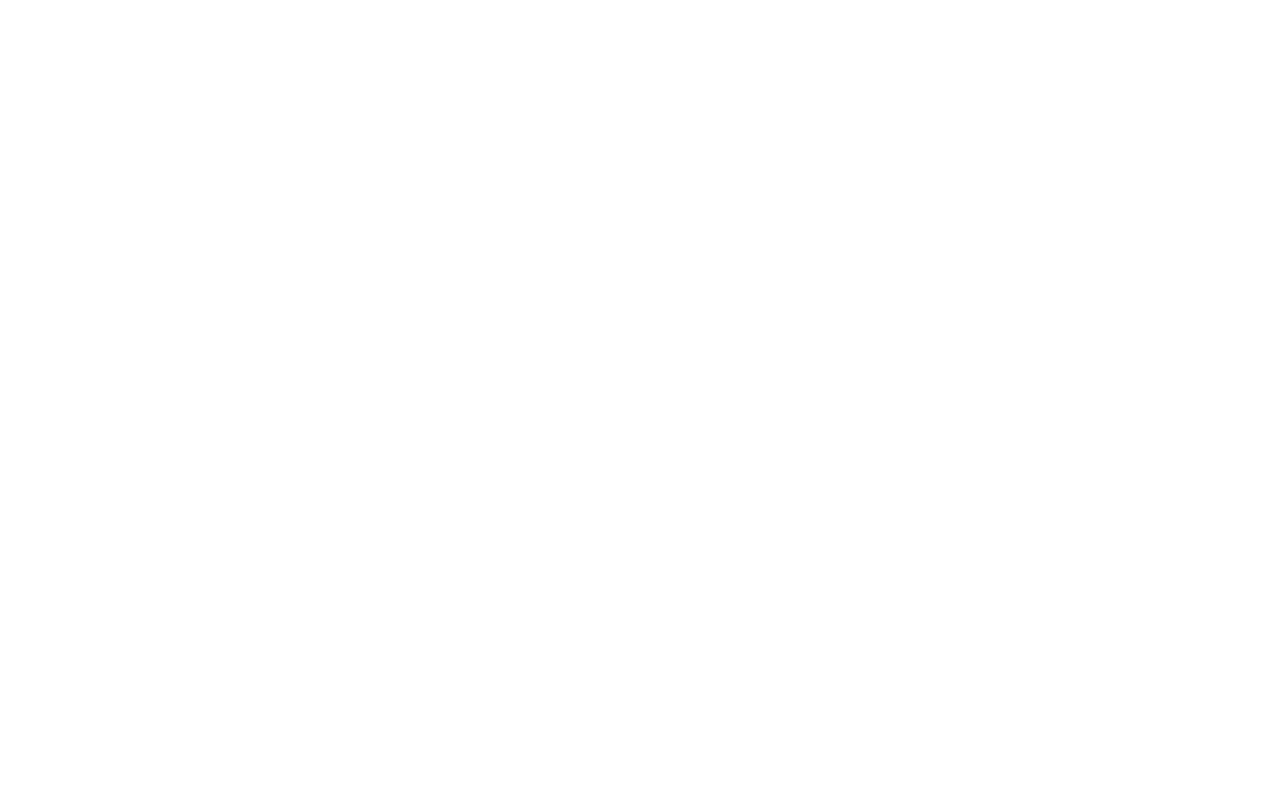
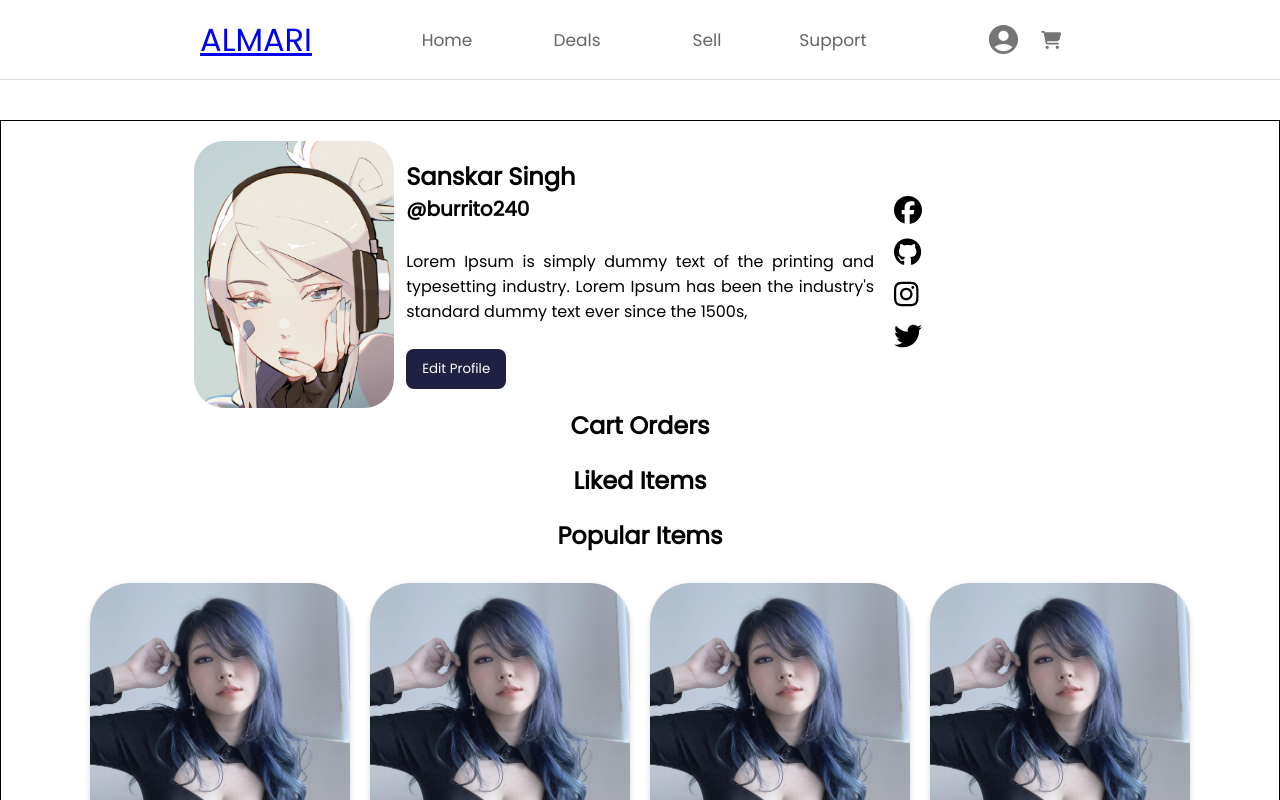
Before and after one commit to burr1to/almari, a React (Create React App) app: page /profile in a window 1280 px wide. Before the commit this address had no page. Shown: the top 800 px of the page. Built offline with nearby package versions, Linux system fonts and the light colour scheme.

Commit message:
profile-page

```diff
--- a/src/Routes.jsx
+++ b/src/Routes.jsx
@@ -3,14 +3,14 @@
 import IndividualPage from "./views/IndividualItems/Individual";
 import LandingPage from "./views/LandingPage/LandingPage";
 import Catalog from "./views/CatalogPage/CatalogPage";
-import PopularItemList from "./components/global/PopularItemList";
+import Profile from "./views/ProfilePage/ProfilePage";
 const Routedpath = () => {
   return (
     <Routes>
       <Route path='/' element={<LandingPage />}></Route>
       <Route path='/product' element={<IndividualPage />}></Route>
       <Route path='/catalog' element={<Catalog />}></Route>
-      <Route path='/test' element={<PopularItemList />}></Route>
+      <Route path='/profile' element={<Profile />}></Route>
     </Routes>
   );
 };
--- a/src/components/global/PopularItemList.jsx
+++ b/src/components/global/PopularItemList.jsx
@@ -3,7 +3,7 @@
 import "./../statics/popular.css";
 
 function PopularItemList() {
-  const n = 5; // Or something else
+  const n = 4; // Or something else
 
   return (
     <div className='popular-item-list'>
--- a/src/components/statics/popular.css
+++ b/src/components/statics/popular.css
@@ -1,12 +1,15 @@
 .popular-item-box {
-  border: 1px solid black;
   display: inline-block;
+  box-shadow: 0 0.14px 2.29266px rgb(0 0 0 / 3%),
+    0 0.37px 4.42626px rgb(0 0 0 / 5%), 0 3px 7px rgb(0 0 0 / 9%);
   margin: 10px 10px;
+  border-radius: 40px;
 }
 .popular-item-img {
-  width: 300px;
+  width: 260px;
   height: auto;
   overflow: hidden;
+  border-radius: 40px 40px 0px 0px;
 }
 .popular-item-tag {
   text-align: center;
--- a/src/index.css
+++ b/src/index.css
@@ -12,6 +12,17 @@
   box-sizing: inherit;
   font-family: Poppins;
   list-style: none;
+}
+
+h5 {
+  font-size: 24px;
+}
+
+h6 {
+  font-size: 20px;
+}
+p {
+  text-align: justify;
 }
 
 .btn {
--- /dev/null
+++ b/src/views/ProfilePage/ProfilePage.jsx
@@ -0,0 +1,77 @@
+import React from "react";
+import Layout from "./../../components/global/Layout";
+import "./statics/css/profilepage.css";
+import PopularItemList from "./../../components/global/PopularItemList";
+import { Grid } from "@mui/material";
+import Jett from "./statics/jett.jpg";
+import Image from "../../components/global/Image";
+import Button from "./../../components/global/Button";
+
+import { FontAwesomeIcon } from "@fortawesome/react-fontawesome";
+import {
+  faFacebook,
+  faGithub,
+  faInstagram,
+  faTwitter,
+} from "@fortawesome/free-brands-svg-icons";
+
+function ProfilePage() {
+  return (
+    <Layout>
+      <Grid
+        container
+        direction='column'
+        className='profile-container'
+        alignItems='center'
+      >
+        <form method='' className='profile-elements'>
+          <Grid item className='profile-column-1'>
+            <div className='image-area'>
+              <Image src={Jett} alt='hmm' className='profile-image' />
+            </div>
+            <div className='profile-head'>
+              <h5>Sanskar Singh</h5>
+              <h6>@burrito240</h6>
+              <br />
+              <p>
+                Lorem Ipsum is simply dummy text of the printing and typesetting
+                industry. Lorem Ipsum has been the industry's standard dummy
+                text ever since the 1500s,
+              </p>
+              <br />
+              <Button>Edit Profile</Button>
+            </div>
+            <div className='profile-socials'>
+              <ul>
+                <li>
+                  <FontAwesomeIcon icon={faFacebook} />
+                </li>
+                <li>
+                  <FontAwesomeIcon icon={faGithub} />
+                </li>
+                <li>
+                  <FontAwesomeIcon icon={faInstagram} />
+                </li>
+                <li>
+                  <FontAwesomeIcon icon={faTwitter} />
+                </li>
+              </ul>
+            </div>
+          </Grid>
+          <Grid item className='profile-column-2'>
+            <h5>Cart Orders</h5>
+          </Grid>
+          <Grid item className='profile-column-3'>
+            <h5>Liked Items</h5>
+          </Grid>
+          <Grid item className='profile-column-4'>
+            <h5>Popular Items</h5>
+            <PopularItemList />
+          </Grid>
+        </form>
+      </Grid>
+    </Layout>
+  );
+}
+
+export default ProfilePage;
--- /dev/null
+++ b/src/views/ProfilePage/statics/css/profilepage.css
@@ -0,0 +1,46 @@
+.profile-container {
+  position: relative;
+  margin-top: 20px;
+  border: 1px solid black;
+}
+
+.profile-elements {
+  margin-top: 20px;
+  width: 70%;
+}
+.profile-column-1 {
+  display: flex;
+  flex-flow: row nowrap;
+  align-items: center;
+}
+
+.image-area {
+  flex: 0.5;
+  display: flex;
+  justify-content: center;
+}
+.profile-image {
+  width: 200px;
+  height: auto;
+  border-radius: 30px;
+}
+.profile-head {
+  flex: 1.15;
+  padding: 0px 10px;
+}
+
+.profile-socials {
+  flex: 0.45;
+  font-size: 28px;
+  margin: 0px 10px;
+}
+
+.profile-column-2 {
+}
+
+.profile-column-2 h5,
+.profile-column-3 h5,
+.profile-column-4 h5 {
+  text-align: center;
+  margin-bottom: 20px;
+}
```
Also changed, not shown: src/views/ProfilePage/statics/jett.jpg (added).
